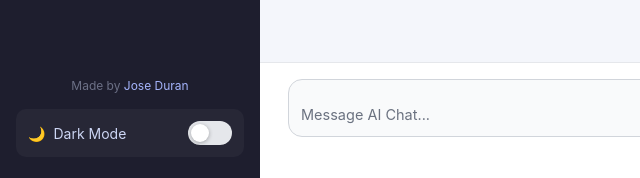
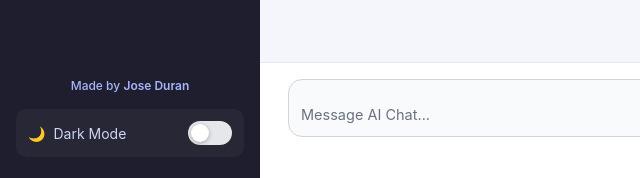
Before and after one commit to joseidd/my-first-ai-app, a website: page index.html in a window 1280 px wide. Shown: the part 619-797 px from the top of the page, 0-640 px from the left. Drawn offline with Linux system fonts and the light colour scheme.

Commit message:
Make 'Made by Jose Duran' more visible in sidebar

```diff
--- a/index.html
+++ b/index.html
@@ -534,8 +534,8 @@
 
       <div class="sidebar-spacer"></div>
 
-      <div style="padding: 8px 12px; font-size: 12px; color: var(--sidebar-muted); text-align: center;">
-        Made by <a href="https://joseidd.github.io/Website-2.0" target="_blank" style="color: #a5b4fc; text-decoration: none;">Jose Duran</a>
+      <div style="padding: 8px 12px; font-size: 12px; color: #a5b4fc; text-align: center; font-weight: 500;">
+        Made by <a href="https://joseidd.github.io/Website-2.0" target="_blank" style="color: #a5b4fc; text-decoration: none; font-weight: 600;">Jose Duran</a>
       </div>
 
       <div class="dark-mode-row">
```
